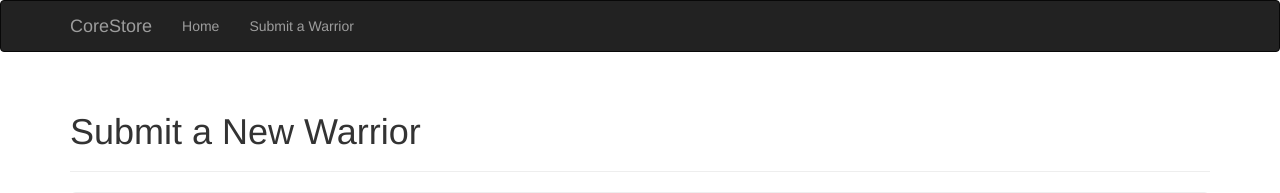
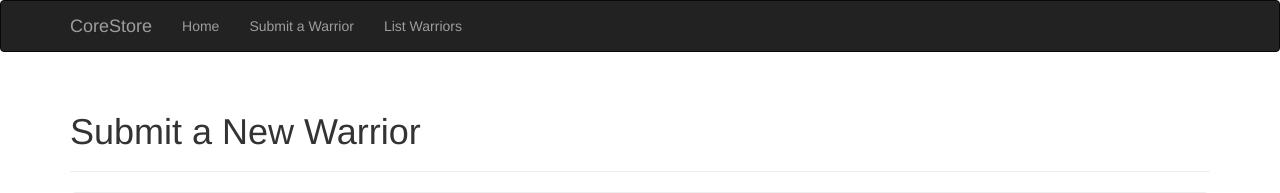
Before and after one commit to NoraCodes/corewar32, a Flask app: page /warriors/add in a window 1280 px wide. Shown: the top 193 px of the page. Run offline with Flask 2, Linux system fonts and the light colour scheme; parts of the project's set-up code (start-up, migrations or seed data) failed here and were passed over; some libraries are stand-ins or nearby versions.

Commit message:
Add link to warriors list

```diff
--- a/corestore/corestore/templates/layout.html
+++ b/corestore/corestore/templates/layout.html
@@ -20,6 +20,7 @@
       <ul class="nav navbar-nav">
         <li><a href="{{ url_for('index') }}">Home</a></li>
         <li><a href="{{ url_for('add_warrior') }}">Submit a Warrior</a></li>
+        <li><a href="{{ url_for('list_warriors') }}">List Warriors</a></li>
       </ul>
     </div>
   </div>
```
